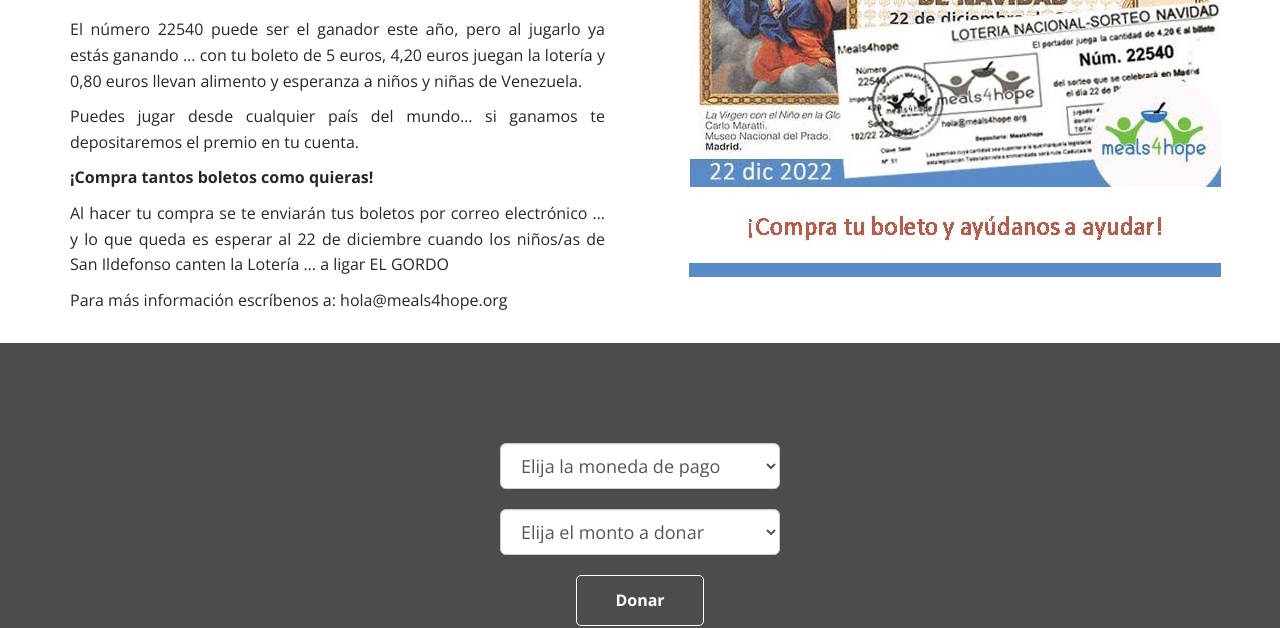
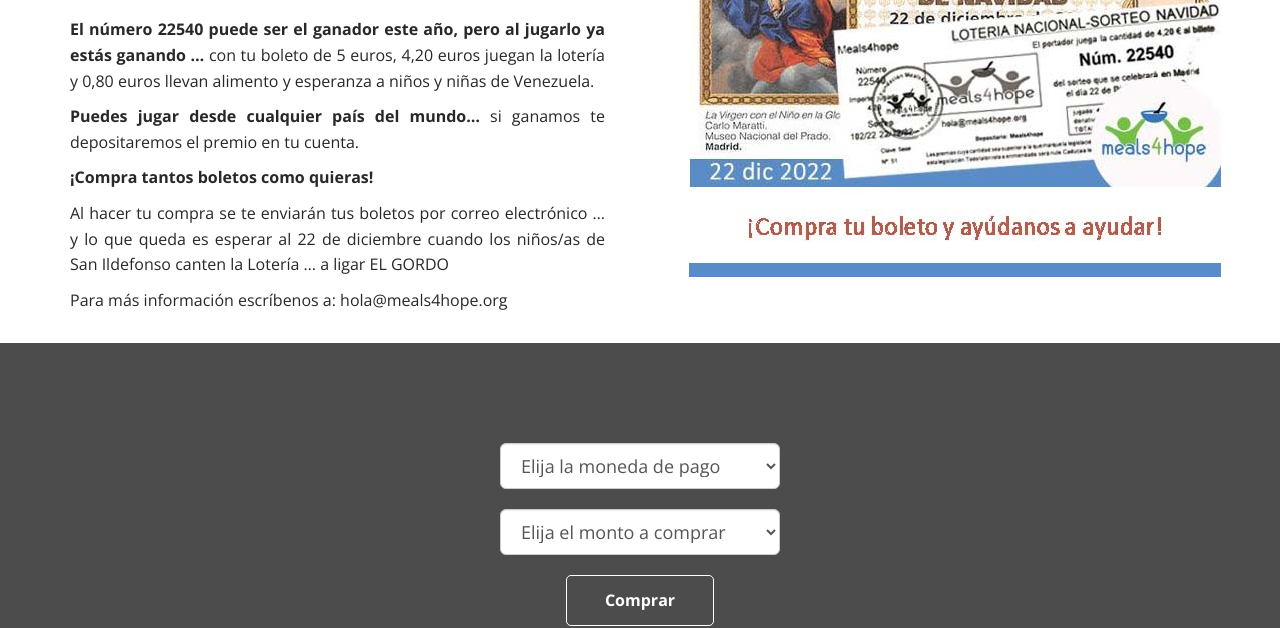
Before and after one commit to decktra/maraton_m4h, a plain HTML site: page index.html in a window 1280 px wide. Shown: the part 350-978 px from the top of the page. Drawn offline with nearby package versions, Linux system fonts and the light colour scheme.

Commit message:
updates texts

```diff
--- a/index.html
+++ b/index.html
@@ -72,10 +72,10 @@
                                 <h2 style="line-height: 1.2;">Juega con nosotros la LOTERÍA DE NAVIDAD 2022 - ESPAÑA</h2>
                                 <span><b>… y colabora con nuestros programas humanitarios en Venezuela</b></span>
                             </div>
-                            <p>El número 22540 puede ser el ganador este año, pero al jugarlo ya estás ganando … con tu
+                            <p><b>El número 22540 puede ser el ganador este año, pero al jugarlo ya estás ganando …</b> con tu
                                 boleto de 5 euros, 4,20 euros juegan la lotería y 0,80 euros llevan alimento y esperanza a
                                 niños y niñas de Venezuela.</p>
-                            <p>Puedes jugar desde cualquier país del mundo… si ganamos te depositaremos el premio en tu
+                            <p><b>Puedes jugar desde cualquier país del mundo…</b> si ganamos te depositaremos el premio en tu
                                 cuenta.</p>
                             <p><b>¡Compra tantos boletos como quieras!</b></p>
                             <p>Al hacer tu compra se te enviarán tus boletos por correo electrónico … y lo que queda es
@@ -107,14 +107,14 @@
                                     <option value="USD">Dólares</option>
                                 </select>
                                 <select id="amount" name="amount" class="form-control input-lg center-block" style="margin-bottom:20px;margin-top:20px;width:280px" required>
-                                    <option value="EUR">Elija el monto a donar</option>
-                                    <option value=5>5</option>
-                                    <option value=10>10</option>
-                                    <option value=20>20</option>
-                                    <option value=50>50</option>
+                                    <option value="EUR">Elija el monto a comprar</option>
+                                    <option value=5>5 (1 boleto)</option>
+                                    <option value=10>10 (2 boletos)</option>
+                                    <option value=15>15 (3 boletos)</option>
+                                    <option value=20>20 (4 boletos)</option>
                                 </select>
                                 <!-- <input id="amount" placeholder="Indique cuántos cartones" type="number" name="amount" type="number" min="0" class="form-control input-lg center-block" style="margin-bottom:20px;margin-top:20px;width:280px" required></input> -->
-                                <input class="theme-btn-s2" type="submit" value="Donar">
+                                <input class="theme-btn-s2" type="submit" value="Comprar">
                             </form>
                         </div>
                     </div>
```
